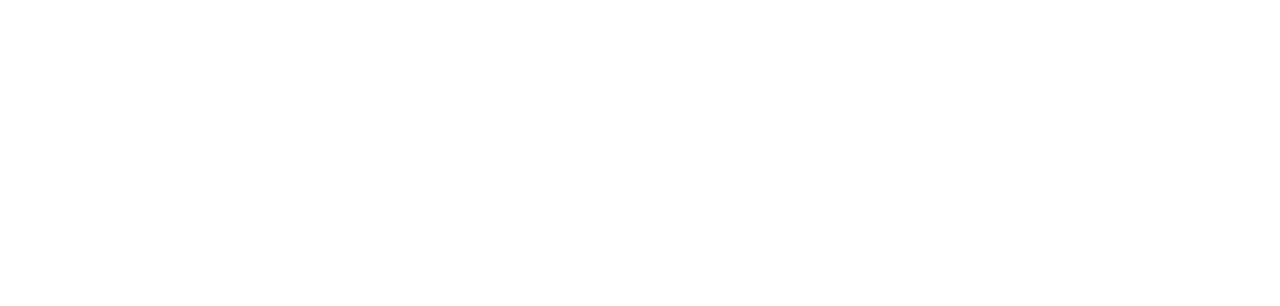
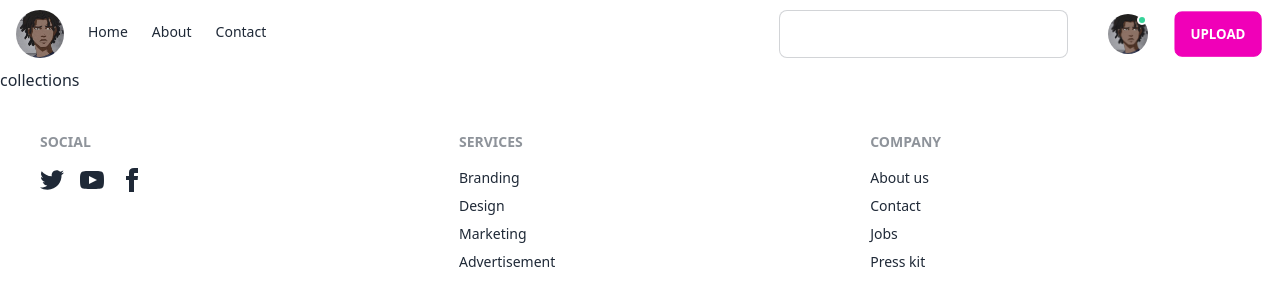
Before and after one commit to code-xmut/g-p, a Vue app in the folder packages/main/: page /collections in a window 1280 px wide. Before the commit this address had no page. Shown: the top 306 px of the page. Built offline with nearby package versions, Linux system fonts and the light colour scheme; some icons are missing.

Commit message:
style(c): add collections page

```diff
--- a/packages/main/src/components/Collections/index.vue
+++ b/packages/main/src/components/Collections/index.vue
@@ -5,7 +5,7 @@
 <template>
   <ul class=" w-full cursor-pointer">
     <li>
-      <a href="" class="group text-center">
+      <div class="group text-center">
         <Card>
           <img class=" rounded-tl-md rounded-tr-md " src="@/assets/images/image1.jpg" alt="">
           <ul class="grid grid-cols-3 gap-1 mt-1">
@@ -27,7 +27,7 @@
             <span>3 shots · 3 designer</span>
           </div>
         </Card>
-      </a>
+      </div>
     </li>
   </ul>
 </template>
--- /dev/null
+++ b/packages/main/src/pages/collections.vue
@@ -0,0 +1,9 @@
+<script setup lang="ts">
+
+</script>
+
+<template>
+  <div>
+    collections
+  </div>
+</template>
--- a/packages/main/src/router/index.ts
+++ b/packages/main/src/router/index.ts
@@ -21,7 +21,13 @@
           path: 'profile',
           name: 'profile',
           component: () => import('@/pages/profile.vue'),
-        }],
+        },
+        {
+          path: 'collections',
+          name: 'collections',
+          component: () => import('@/pages/collections.vue'),
+        },
+      ],
     },
     {
       path: '/auth',
```
